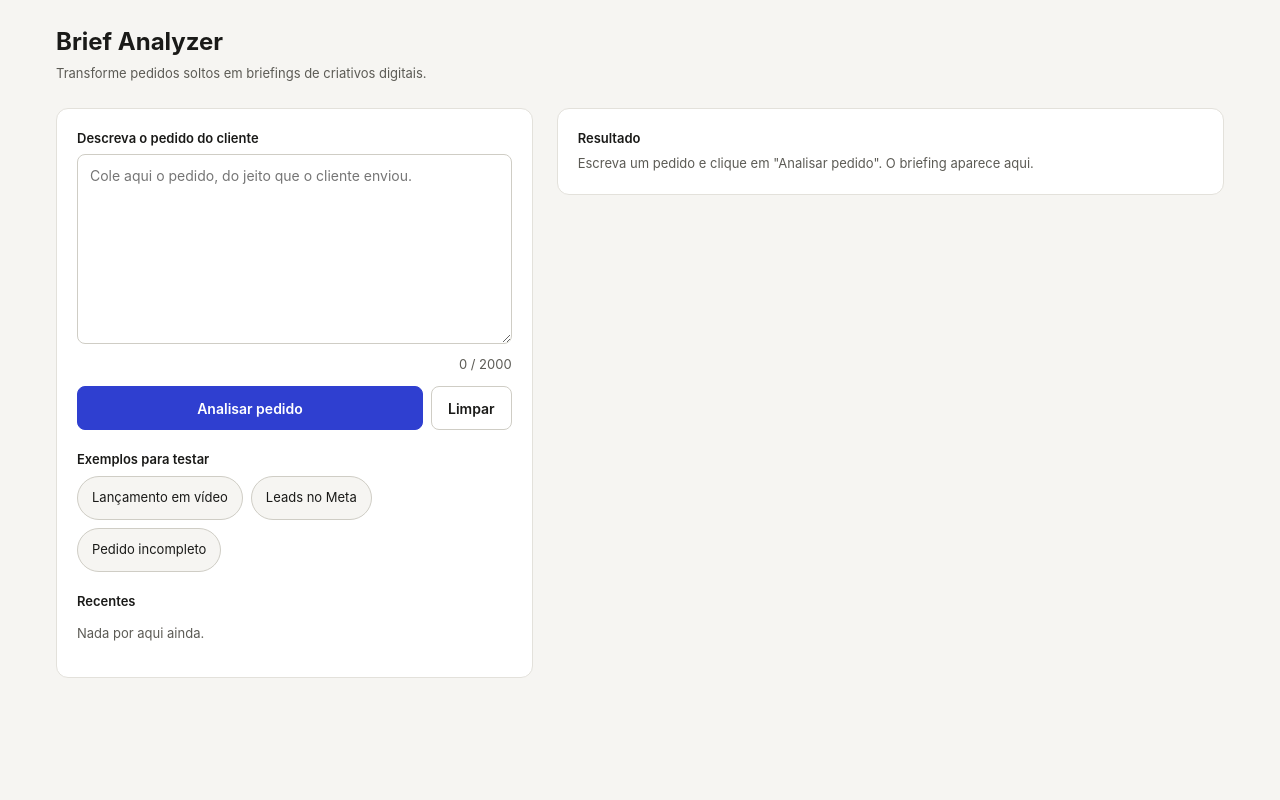
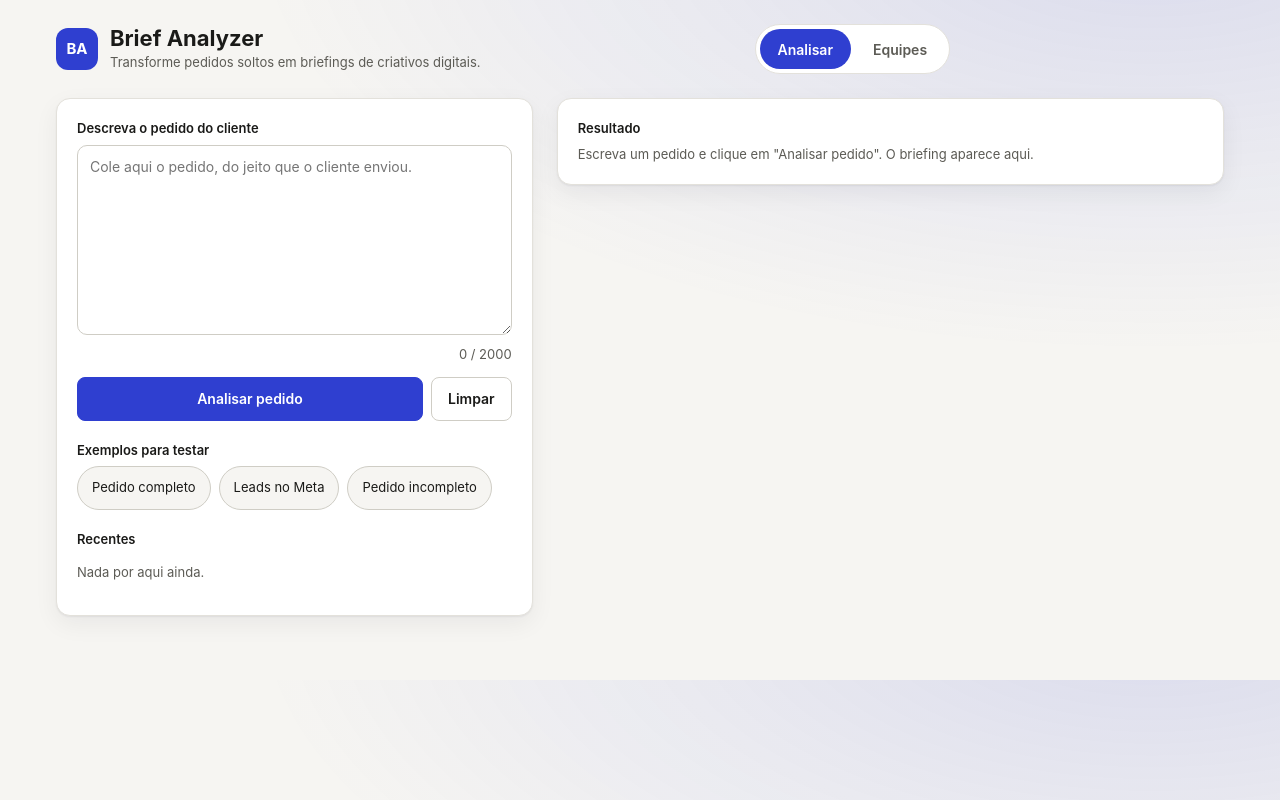
Before and after one commit to DrPaulino/brief-analyzer, a PHP site: page / in a window 1280 px wide. Run offline with PHP 8.4, Linux system fonts and the light colour scheme.

Commit message:
update(examples), add cards page

```diff
--- /dev/null
+++ b/public/app.css
@@ -0,0 +1,56 @@
+:root{--bg:#F6F5F2;--card:#fff;--ink:#1A1A18;--mut:#5C5B55;--line:#E3E1DB;--fld:#CFCDC5;--acc:#2F3FD0;--warnbg:#FFF4DC;--warnln:#E8B84A;--warntx:#4A3200;--errbg:#FDECEC;--errtx:#7A1F1F}
+@media (prefers-color-scheme:dark){:root{--bg:#161614;--card:#211F1D;--ink:#EFEDE7;--mut:#A9A79F;--line:#34322E;--fld:#4A4742;--acc:#8E9BFF;--warnbg:#3A2E10;--warnln:#8A6A1F;--warntx:#F6DFA8;--errbg:#3B1C1C;--errtx:#F5C4C4}}
+*{box-sizing:border-box}body{margin:0;background:var(--bg);color:var(--ink);font:15px/1.5 Inter,system-ui,sans-serif}
+.wrap{max-width:1200px;margin:0 auto;padding:24px 16px 48px}
+h1{margin:0;font-size:24px}h2{font-size:16px;margin:8px 0 0}.mut{color:var(--mut);font-size:13px}
+header{display:flex;flex-wrap:wrap;justify-content:space-between;gap:8px;margin-bottom:24px}
+.grid{display:grid;grid-template-columns:minmax(0,5fr) minmax(0,7fr);gap:24px;align-items:start}
+@media(max-width:820px){.grid{grid-template-columns:minmax(0,1fr)}}
+.card{background:var(--card);border:1px solid var(--line);border-radius:12px;padding:20px;margin-bottom:16px}
+.col{display:flex;flex-direction:column;gap:16px}.col .card{margin:0}
+label,.lbl{display:block;font-size:13px;font-weight:600;margin:0 0 6px}
+textarea,input,select{width:100%;font:inherit;font-size:14px;color:var(--ink);background:var(--card);border:1px solid var(--fld);border-radius:8px;padding:10px 12px}
+textarea{resize:vertical}
+:focus-visible{outline:2px solid var(--acc);outline-offset:2px}
+.btn{min-height:44px;padding:0 16px;border-radius:8px;border:1px solid var(--fld);background:var(--card);color:var(--ink);font:inherit;font-size:14px;font-weight:600;cursor:pointer}
+.btn.pri{background:var(--acc);border-color:var(--acc);color:#fff}.btn:disabled{opacity:.6;cursor:wait}
+.chip{min-height:44px;padding:0 14px;border-radius:999px;border:1px solid var(--fld);background:var(--bg);color:var(--ink);font:inherit;font-size:13px;cursor:pointer;text-align:left}
+.hist{display:block;width:100%;text-align:left;min-height:44px;padding:8px 12px;margin-bottom:8px;border-radius:8px;border:1px solid var(--line);background:var(--card);color:var(--ink);font:inherit;font-size:13px;cursor:pointer}
+.flex{display:flex;flex-wrap:wrap;gap:8px;align-items:center}.between{justify-content:space-between}
+.badge{display:inline-block;padding:4px 10px;border-radius:6px;font-size:12px;font-weight:700;background:#EFEDE7;color:#3B3A36}
+.b-meta{background:#E6EEFF;color:#123A99}.b-tiktok{background:#EDEDED;color:#111}.b-google_ads{background:#E3F4EA;color:#0F5A33}.b-warn{background:var(--warnbg);color:var(--warntx)}
+.row{display:grid;grid-template-columns:110px minmax(0,1fr);gap:8px;align-items:center;padding:6px 0;border-top:1px solid var(--line);font-size:14px}
+.row label{margin:0;font-weight:500;color:var(--mut)}
+.warn{background:var(--warnbg);border:1px solid var(--warnln);color:var(--warntx);border-radius:12px;padding:20px}
+.warn input{margin:4px 0 10px;background:var(--card)}.warn p{margin:0 0 4px;font-weight:700}
+input.empty{border-color:var(--warnln)}
+.err{background:var(--errbg);color:var(--errtx);border-radius:12px;padding:16px}
+.sk{height:84px;border-radius:12px;background:var(--line);margin-bottom:16px;animation:p 1.2s ease-in-out infinite}
+@keyframes p{50%{opacity:.5}}@media(prefers-reduced-motion:reduce){.sk{animation:none}}
+.sr{position:absolute;left:-9999px}
+
+:root{--accink:#fff;--r:14px;--sh:0 1px 2px rgba(20,20,30,.06),0 8px 24px rgba(20,20,30,.06)}
+@media (prefers-color-scheme:dark){:root{--accink:#10122E;--sh:0 1px 2px rgba(0,0,0,.4),0 8px 24px rgba(0,0,0,.3)}}
+body{background:radial-gradient(900px 420px at 90% -10%,color-mix(in srgb,var(--acc) 14%,transparent),transparent),var(--bg)}
+header{align-items:center}
+.brand{display:flex;align-items:center;gap:12px}.brand h1{font-size:22px;line-height:1.2}
+.logo{width:42px;height:42px;border-radius:12px;background:var(--acc);color:var(--accink);display:grid;place-items:center;font-weight:700;font-size:15px}
+nav{display:flex;gap:4px;background:var(--card);border:1px solid var(--line);border-radius:999px;padding:4px}
+nav a{display:inline-flex;align-items:center;min-height:40px;padding:0 18px;border-radius:999px;color:var(--mut);text-decoration:none;font-weight:600;font-size:14px}
+nav a[aria-current=page]{background:var(--acc);color:var(--accink)}
+.card{border-radius:var(--r);box-shadow:var(--sh)}
+.btn{transition:box-shadow .15s,transform .08s}.btn:hover{box-shadow:var(--sh)}.btn:active{transform:translateY(1px)}
+.btn.pri{color:var(--accink)}
+textarea,input,select{border-radius:10px}
+.badge{border-radius:999px;padding:4px 12px}
+.board{display:grid;grid-template-columns:repeat(auto-fit,minmax(290px,1fr));gap:20px;align-items:start}
+.team{background:var(--card);border:1px solid var(--line);border-radius:var(--r);box-shadow:var(--sh);overflow:hidden}
+.t-meta{--tc:#1F5FD6}.t-tiktok{--tc:#222}.t-google_ads{--tc:#188038}.t-other{--tc:#6B6A64}
+@media (prefers-color-scheme:dark){.t-meta{--tc:#6F9BFF}.t-tiktok{--tc:#E6E6E6}.t-google_ads{--tc:#5BC07A}.t-other{--tc:#A9A79F}}
+.team h2{display:flex;align-items:center;gap:10px;margin:0;padding:16px;font-size:16px}
+.dot{width:12px;height:12px;border-radius:50%;background:var(--tc);flex:none}
+.count{margin-left:auto;background:var(--bg);border:1px solid var(--line);border-radius:999px;padding:2px 10px;font-size:13px;color:var(--mut)}
+.it{display:flex;gap:12px;padding:14px 16px;border-top:1px solid var(--line);cursor:pointer}
+.it input{width:20px;height:20px;padding:0;flex:none;margin-top:2px;accent-color:var(--acc)}
+.it .ttl{margin:0 0 8px;font-weight:600;font-size:14px}.it p.mut{margin:6px 0 0}
+.it.done{opacity:.55}.it.done .ttl{text-decoration:line-through}
--- a/public/index.html
+++ b/public/index.html
@@ -4,43 +4,13 @@
 <meta charset="utf-8">
 <meta name="viewport" content="width=device-width, initial-scale=1">
 <title>Brief Analyzer</title>
-<style>
-:root{--bg:#F6F5F2;--card:#fff;--ink:#1A1A18;--mut:#5C5B55;--line:#E3E1DB;--fld:#CFCDC5;--acc:#2F3FD0;--warnbg:#FFF4DC;--warnln:#E8B84A;--warntx:#4A3200;--errbg:#FDECEC;--errtx:#7A1F1F}
-@media (prefers-color-scheme:dark){:root{--bg:#161614;--card:#211F1D;--ink:#EFEDE7;--mut:#A9A79F;--line:#34322E;--fld:#4A4742;--acc:#8E9BFF;--warnbg:#3A2E10;--warnln:#8A6A1F;--warntx:#F6DFA8;--errbg:#3B1C1C;--errtx:#F5C4C4}}
-*{box-sizing:border-box}body{margin:0;background:var(--bg);color:var(--ink);font:15px/1.5 Inter,system-ui,sans-serif}
-.wrap{max-width:1200px;margin:0 auto;padding:24px 16px 48px}
-h1{margin:0;font-size:24px}h2{font-size:16px;margin:8px 0 0}.mut{color:var(--mut);font-size:13px}
-header{display:flex;flex-wrap:wrap;justify-content:space-between;gap:8px;margin-bottom:24px}
-.grid{display:grid;grid-template-columns:minmax(0,5fr) minmax(0,7fr);gap:24px;align-items:start}
-@media(max-width:820px){.grid{grid-template-columns:minmax(0,1fr)}}
-.card{background:var(--card);border:1px solid var(--line);border-radius:12px;padding:20px;margin-bottom:16px}
-.col{display:flex;flex-direction:column;gap:16px}.col .card{margin:0}
-label,.lbl{display:block;font-size:13px;font-weight:600;margin:0 0 6px}
-textarea,input,select{width:100%;font:inherit;font-size:14px;color:var(--ink);background:var(--card);border:1px solid var(--fld);border-radius:8px;padding:10px 12px}
-textarea{resize:vertical}
-:focus-visible{outline:2px solid var(--acc);outline-offset:2px}
-.btn{min-height:44px;padding:0 16px;border-radius:8px;border:1px solid var(--fld);background:var(--card);color:var(--ink);font:inherit;font-size:14px;font-weight:600;cursor:pointer}
-.btn.pri{background:var(--acc);border-color:var(--acc);color:#fff}.btn:disabled{opacity:.6;cursor:wait}
-.chip{min-height:44px;padding:0 14px;border-radius:999px;border:1px solid var(--fld);background:var(--bg);color:var(--ink);font:inherit;font-size:13px;cursor:pointer;text-align:left}
-.hist{display:block;width:100%;text-align:left;min-height:44px;padding:8px 12px;margin-bottom:8px;border-radius:8px;border:1px solid var(--line);background:var(--card);color:var(--ink);font:inherit;font-size:13px;cursor:pointer}
-.flex{display:flex;flex-wrap:wrap;gap:8px;align-items:center}.between{justify-content:space-between}
-.badge{display:inline-block;padding:4px 10px;border-radius:6px;font-size:12px;font-weight:700;background:#EFEDE7;color:#3B3A36}
-.b-meta{background:#E6EEFF;color:#123A99}.b-tiktok{background:#EDEDED;color:#111}.b-google_ads{background:#E3F4EA;color:#0F5A33}.b-warn{background:var(--warnbg);color:var(--warntx)}
-.row{display:grid;grid-template-columns:110px minmax(0,1fr);gap:8px;align-items:center;padding:6px 0;border-top:1px solid var(--line);font-size:14px}
-.row label{margin:0;font-weight:500;color:var(--mut)}
-.warn{background:var(--warnbg);border:1px solid var(--warnln);color:var(--warntx);border-radius:12px;padding:20px}
-.warn input{margin:4px 0 10px;background:var(--card)}.warn p{margin:0 0 4px;font-weight:700}
-input.empty{border-color:var(--warnln)}
-.err{background:var(--errbg);color:var(--errtx);border-radius:12px;padding:16px}
-.sk{height:84px;border-radius:12px;background:var(--line);margin-bottom:16px;animation:p 1.2s ease-in-out infinite}
-@keyframes p{50%{opacity:.5}}@media(prefers-reduced-motion:reduce){.sk{animation:none}}
-.sr{position:absolute;left:-9999px}
-</style>
+<link rel="stylesheet" href="/app.css">
 </head>
 <body>
 <div class="wrap">
 <header>
-<div><h1>Brief Analyzer</h1><p class="mut" style="margin:4px 0 0">Transforme pedidos soltos em briefings de criativos digitais.</p></div>
+<div class="brand"><div class="logo" aria-hidden="true">BA</div><div><h1>Brief Analyzer</h1><p class="mut" style="margin:2px 0 0">Transforme pedidos soltos em briefings de criativos digitais.</p></div></div>
+<nav aria-label="Principal"><a href="/" aria-current="page">Analisar</a><a href="/equipes.html">Equipes</a></nav>
 <span class="mut" id="meta"></span>
 </header>
 <div class="grid">
@@ -68,7 +38,7 @@ const PL={meta:'Meta',tiktok:'TikTok',google_ads:'Google Ads',other:'Outra'};
 const FM={video:'Vídeo',static:'Imagem estática',carousel:'Carrossel',search_ad:'Anúncio de pesquisa',other:'Outro'};
 const OBJ={awareness:'Reconhecimento',traffic:'Tráfego',leads:'Leads',sales:'Vendas'};
 const CF={low:'baixa',medium:'média',high:'alta'};
-const EX=['Preciso de 3 vídeos curtos pro TikTok e Reels para lançar o tênis novo, público jovem, pronto até 10/12.','Campanha de leads no Instagram para a clínica, com formulário e 2 imagens.','Faz uns anúncios aí pra divulgar a loja'];
+const EX=['Preciso de 3 vídeos de 15 segundos para Instagram Reels e TikTok, formato vertical 1080x1920, para lançar o tênis AirRun. O objetivo é vender, público de 18 a 30 anos que corre nas capitais. Entrega em 10/12. Orçamento de mídia de R$ 5.000. Usar o manual da marca.','Campanha de leads no Instagram para a clínica, com formulário e 2 imagens.','Faz uns anúncios aí pra divulgar a loja'];
 let cur=null,last='',busy=false;
 const opts=(m,s,blank)=>(blank?'<option value="">Não informado</option>':'')+Object.entries(m).map(([k,v])=>`<option value="${k}"${k===s?' selected':''}>${v}</option>`).join('');
 const out=h=>{$('#out').innerHTML=h;$('#out').setAttribute('aria-busy','false')};
@@ -111,7 +81,7 @@ async function copy(t,m){try{await navigator.clipboard.writeText(t);toast(m)}cat
 $('#req').addEventListener('input',e=>{$('#cnt').textContent=e.target.value.length});
 $('#go').onclick=()=>analyze($('#req').value);
 $('#clr').onclick=()=>{$('#req').value='';$('#cnt').textContent='0';cur=null;$('#meta').textContent='';out('<div class="card"><p class="mut" style="margin:0">Escreva um pedido e clique em "Analisar pedido".</p></div>')};
-$('#ex').innerHTML=['Lançamento em vídeo','Leads no Meta','Pedido incompleto'].map((t,i)=>`<button class="chip" data-e="${i}">${t}</button>`).join('');
+$('#ex').innerHTML=['Pedido completo','Leads no Meta','Pedido incompleto'].map((t,i)=>`<button class="chip" data-e="${i}">${t}</button>`).join('');
 document.addEventListener('click',e=>{const t=e.target.closest('button');if(!t)return;
  if(t.dataset.e){$('#req').value=EX[t.dataset.e];$('#cnt').textContent=EX[t.dataset.e].length}
  else if(t.dataset.h){const x=store()[t.dataset.h];$('#req').value=x.text;$('#cnt').textContent=x.text.length;cur=x.data;last=x.text;render()}
@@ -119,7 +89,7 @@ document.addEventListener('click',e=>{const t=e.target.closest('button');if(!t)r
  else if(t.id==='retry')analyze($('#req').value);
  else if(t.id==='cj')copy(JSON.stringify(cur.brief,null,2),'JSON copiado');
  else if(t.id==='ct')copy(asText(cur.brief),'Texto copiado');
- else if(t.id==='ok'){cur.confirmed=true;t.textContent='Briefing confirmado';toast('Briefing confirmado')}
+ else if(t.id==='ok'){cur.confirmed=true;t.textContent='Briefing confirmado';toBoard()}
  else if(t.id==='re'){const a=[...document.querySelectorAll('[data-q]')].filter(i=>i.value.trim()).map(i=>`- ${i.dataset.q} ${i.value.trim()}`);
   if(!a.length)return toast('Responda ao menos uma pergunta');
   const txt=last+'\n\nInformações adicionais:\n'+a.join('\n');$('#req').value=txt;$('#cnt').textContent=txt.length;analyze(txt)}});
@@ -128,6 +98,7 @@ document.addEventListener('input',e=>{const t=e.target;if(!cur)return;
   if(t.dataset.k==='platform')t.closest('.card').querySelector('.badge').className='badge b-'+t.value,t.closest('.card').querySelector('.badge').textContent=PL[t.value];
   if(t.type!=='select-one')t.classList.toggle('empty',!t.value)}
  else if(t.dataset.top){cur.brief[t.dataset.top]=t.value||null;cur.confirmed=false}});
+function toBoard(){try{const b=JSON.parse(localStorage.getItem('ba_board')||'[]').filter(x=>x.id!==cur.id);b.unshift({id:cur.id,summary:cur.brief.summary,deliverables:cur.brief.deliverables.map(d=>({...d,done:false}))});localStorage.setItem('ba_board',JSON.stringify(b));toast('Briefing enviado para as equipes')}catch{toast('Não foi possível salvar')}}
 drawHist();
 </script>
 </body>
--- a/public/index.php
+++ b/public/index.php
@@ -59,12 +59,16 @@ function buildLlm(): FallbackClient
 
 loadEnv(__DIR__ . '/../.env');
 
-header('Content-Type: application/json; charset=utf-8');
 $staticPath = parse_url($_SERVER['REQUEST_URI'] ?? '/', PHP_URL_PATH) ?: '/';
 if (!str_starts_with($staticPath, '/api/')) {
     $page = $staticPath === '/' ? '/index.html' : $staticPath;
     $file = __DIR__ . $page;
     header('Content-Type: text/html; charset=utf-8');
+    if (!str_contains($page, '..') && $page === '/app.css' && is_file($file)) {
+        header('Content-Type: text/css; charset=utf-8');
+        readfile($file);
+        exit;
+    }
     if (!str_contains($page, '..') && str_ends_with($page, '.html') && is_file($file)) {
         readfile($file);
         exit;
@@ -73,10 +77,11 @@ if (!str_starts_with($staticPath, '/api/')) {
     readfile(__DIR__ . '/error.html');
     exit;
 }
+
+header('Content-Type: application/json; charset=utf-8');
 header('Access-Control-Allow-Origin: ' . (getenv('CORS_ORIGIN') ?: '*'));
 header('Access-Control-Allow-Methods: GET, POST, OPTIONS');
 header('Access-Control-Allow-Headers: Content-Type');
-
 
 $method = $_SERVER['REQUEST_METHOD'] ?? 'GET';
 $path = parse_url($_SERVER['REQUEST_URI'] ?? '/', PHP_URL_PATH);
```
Also changed, not shown: public/equipes.html (added, +43 -0 lines).
